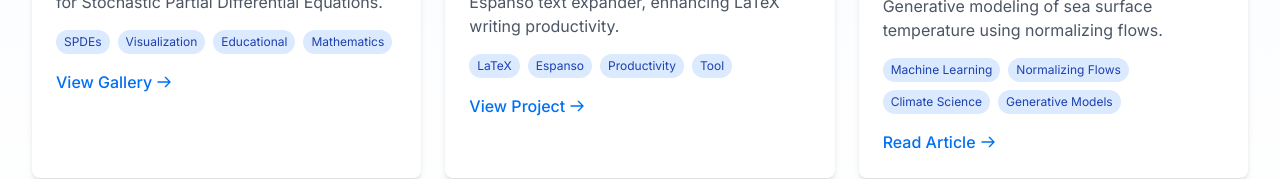
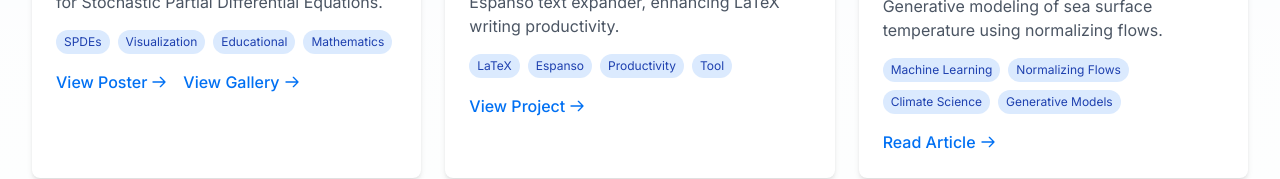
Before and after one commit to ziebelle/ziebelle.github.io, a Next.js app: page /projects in a window 1280 px wide. Shown: the part 1134-1313 px from the top of the page. Built offline with nearby package versions, Linux system fonts and the light colour scheme.

Commit message:
Update projects.ts

```diff
--- a/app/data/projects.ts
+++ b/app/data/projects.ts
@@ -51,7 +51,9 @@ export const allProjects: Project[] = [
         description: 'A collection of visualizations and simulations for Stochastic Partial Differential Equations.',
         image: '/images/gallery_1.png',
         tags: ['SPDEs', 'Visualization', 'Educational', 'Mathematics'],
-        links: [{ title: 'View Gallery', url: 'https://hu.berlin/SPDE-Gallery' }],
+        links: [{ title: 'View Poster', url: 'https://hu.berlin/SPDE-Gallery' },
+        { title: 'View Gallery', url: 'https://ziebelle.github.io/SPDE-Gallery/' }
+        ],
     },
     {
         id: 5,
```
